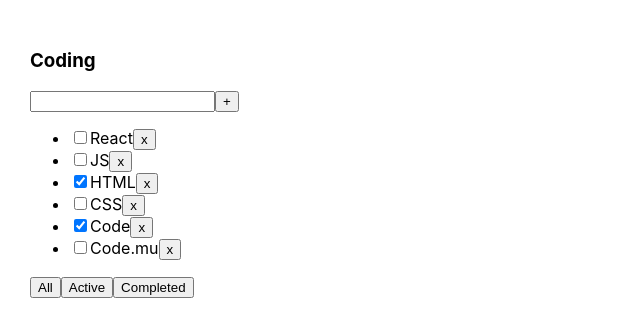
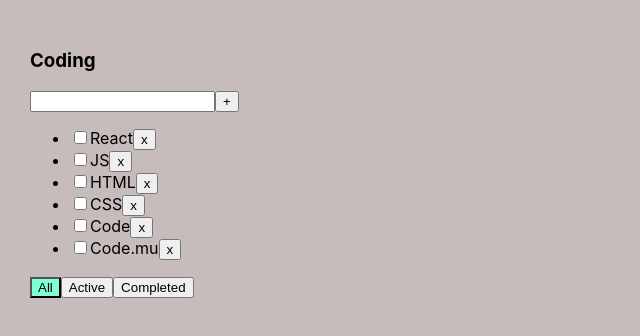
Before and after one commit to hrudkouski/todolist-ts, a React (Create React App) app: page / in a window 1280 px wide. Shown: the top 336 px of the page, without its empty margins (0-640 px from the left). Built offline with nearby package versions, Linux system fonts and the light colour scheme.

Commit message:
error, setError, changeTaskStatus

```diff
--- a/src/App.css
+++ b/src/App.css
@@ -6,3 +6,23 @@
 .App > div {
   margin-right: 50px;
 }
+
+.error {
+  border: red 2px solid;
+}
+
+.error-message {
+  color: red;
+}
+
+.isDone {
+  opacity: 0.5;
+}
+
+.active-filter {
+  background-color: aquamarine;
+}
+
+body {
+  background-color: #c6bcbc;
+}
--- a/src/App.tsx
+++ b/src/App.tsx
@@ -17,9 +17,9 @@ function App() {
     const [tasks, setTasks] = useState<Array<TasksType>>([
         {id: v1(), title: 'React', isDone: false},
         {id: v1(), title: 'JS', isDone: false},
-        {id: v1(), title: 'HTML', isDone: true},
+        {id: v1(), title: 'HTML', isDone: false},
         {id: v1(), title: 'CSS', isDone: false},
-        {id: v1(), title: 'Code', isDone: true},
+        {id: v1(), title: 'Code', isDone: false},
         {id: v1(), title: 'Code.mu', isDone: false},
     ])
 
@@ -39,6 +39,13 @@ function App() {
         // let newTasks = [newTask, ...tasks];
         //setTasks(newTasks);
         setTasks([newTask, ...tasks]);
+    }
+
+    function changeTaskStatus(taskId: string, newIsDoneValue: boolean) {
+        setTasks(tasks.map(t =>
+            t.id === taskId
+                ? {...t, isDone: newIsDoneValue}
+                : t))
     }
 
     function changeFilter(value: FilterValuesType) {
@@ -61,9 +68,11 @@ function App() {
         <div className="App">
             <Todolist title='Coding'
                       addTask={addTask}
+                      changeTaskStatus={changeTaskStatus}
                       tasks={getTaskForTodoList()}
                       removeTask={removeTask}
                       changeFilter={changeFilter}
+                      filter={filter}
             />
         </div>
     )
--- a/src/Todolist.tsx
+++ b/src/Todolist.tsx
@@ -7,29 +7,44 @@ type TodolistPropsType = {
     removeTask: (taskID: string) => void;
     changeFilter: (value: FilterValuesType) => void;
     addTask: (title: string) => void
+    filter: FilterValuesType
+    changeTaskStatus: (taskId: string, newIsDoneValue: boolean) => void
 }
 
 export function Todolist(props: TodolistPropsType) {
 
+    const [error, setError] = useState<boolean>(false);
+
     const [title, setTitle] = useState<string>('')
 
     const tasks = props.tasks.map(t => {
-
-        const removeTask = () => props.removeTask(t.id);
-
+        const removeTaskHandler = () => props.removeTask(t.id);
+        const onChangeHandler = (e: ChangeEvent<HTMLInputElement>) => props.changeTaskStatus(t.id, e.currentTarget.checked);
         return (
-            <li key={t.id}>
-                <input type="checkbox" checked={t.isDone}/>
+            <li key={t.id} className={t.isDone ? 'isDone' : ''}>
+                <input
+                    onChange={onChangeHandler}
+                    type="checkbox"
+                    checked={t.isDone}/>
                 <span>{t.title}</span>
-                <button onClick={removeTask}>x</button>
+                <button onClick={removeTaskHandler}>x</button>
             </li>
         )
     });
 
     const onClickAddTask = () => {
-        props.addTask(title)
+        const trimmedTitle = title.trim();
+        if (trimmedTitle) {
+            props.addTask(trimmedTitle)
+        } else {
+            setError(true);
+        }
         setTitle('');
-    }; // или писать код сразу в онКлике
+    };
+
+    const errorMessage = error
+        ? <div className={'error-message'}>Title is required</div>
+        : null;
 
     const onKeyPressAddTask = (e: KeyboardEvent<HTMLInputElement>) => {
         if (e.key === 'Enter') {
@@ -37,13 +52,16 @@ export function Todolist(props: TodolistPropsType) {
         }
     }
 
-    const onChangeTitle = (e: ChangeEvent<HTMLInputElement>) => setTitle(e.currentTarget.value);
+    const onChangeTitle = (e: ChangeEvent<HTMLInputElement>) => {
+        setTitle(e.currentTarget.value);
+        setError(false);
+    }
 
     const onClickAllFilter = () => props.changeFilter('all');
+    const onClickActiveFilter = () => props.changeFilter('active');
+    const onClickCompletedFilter = () => props.changeFilter('completed');
 
-    const onClickActiveFilter = () => props.changeFilter('active');
-
-    const onClickCompletedFilter = () => props.changeFilter('completed');
+    const {filter} = props;
 
     return (
         <div>
@@ -51,19 +69,26 @@ export function Todolist(props: TodolistPropsType) {
                 <h3>{props.title}</h3>
                 <div>
                     <input
+                        className={error ? 'error' : ''}
                         value={title}
                         onKeyPress={onKeyPressAddTask}
                         onChange={onChangeTitle}
                     />
                     <button onClick={onClickAddTask}>+</button>
+                    {errorMessage}
                 </div>
                 <ul>
                     {tasks}
                 </ul>
                 <div>
-                    <button onClick={onClickAllFilter}>All</button>
-                    <button onClick={onClickActiveFilter}>Active</button>
-                    <button onClick={onClickCompletedFilter}>Completed</button>
+                    <button className={filter === 'all' ? 'active-filter' : ''} onClick={onClickAllFilter}>All
+                    </button>
+                    <button className={filter === 'active' ? 'active-filter' : ''}
+                            onClick={onClickActiveFilter}>Active
+                    </button>
+                    <button className={filter === 'completed' ? 'active-filter' : ''}
+                            onClick={onClickCompletedFilter}>Completed
+                    </button>
                 </div>
             </div>
         </div>
```
